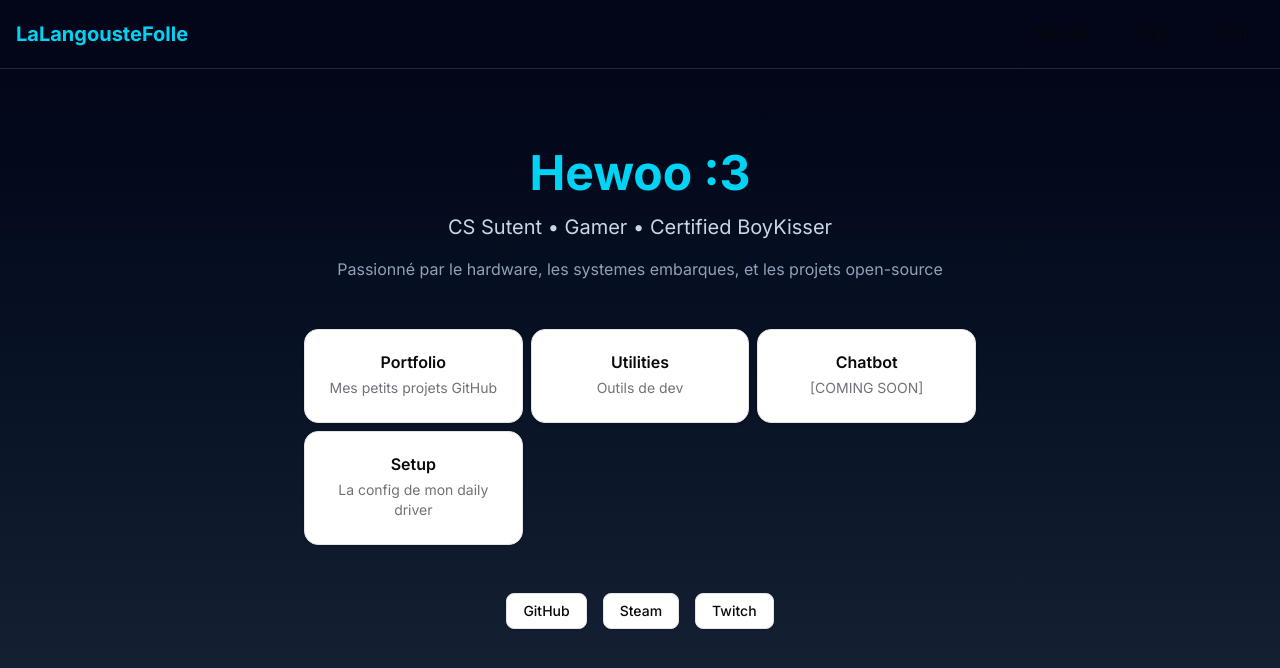
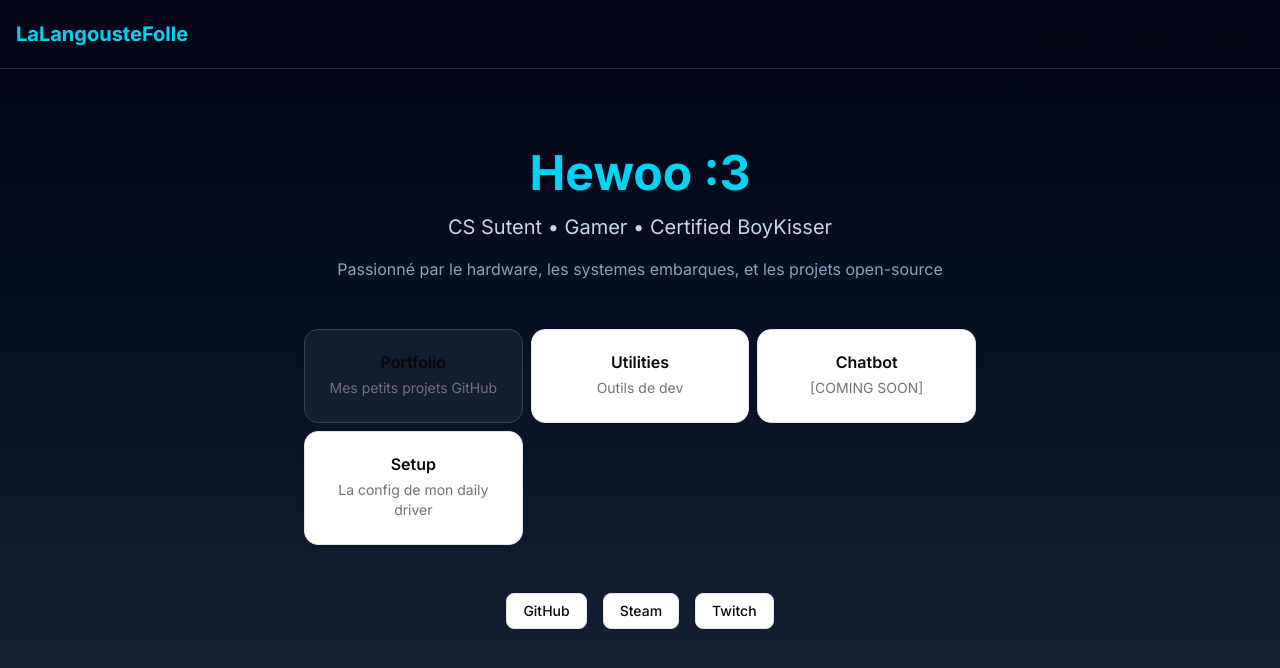
Before and after one commit to LaLangousteFolle/project-website, a Next.js app: page / in a window 1280 px wide. Shown: the top 668 px of the page. Built offline with nearby package versions, Linux system fonts and the light colour scheme.

Commit message:
Add background and border styles to portfolio card

```diff
--- a/app/page.tsx
+++ b/app/page.tsx
@@ -29,7 +29,7 @@ export default function Home() {
           {/* CTA Cards */}
           <div className="grid grid-cols-1 md:grid-cols-3 gap-2 mt-12">
             <Link href="/portfolio">
-              <Card className="hover:border-cyan-400 cursor-pointer transition">
+              <Card className="bg-slate-800/50 border-slate-700 hover:border-cyan-400 cursor-pointer transition">
                 <CardHeader>
                   <CardTitle>Portfolio</CardTitle>
                   <CardDescription>Mes petits projets GitHub</CardDescription>
```
